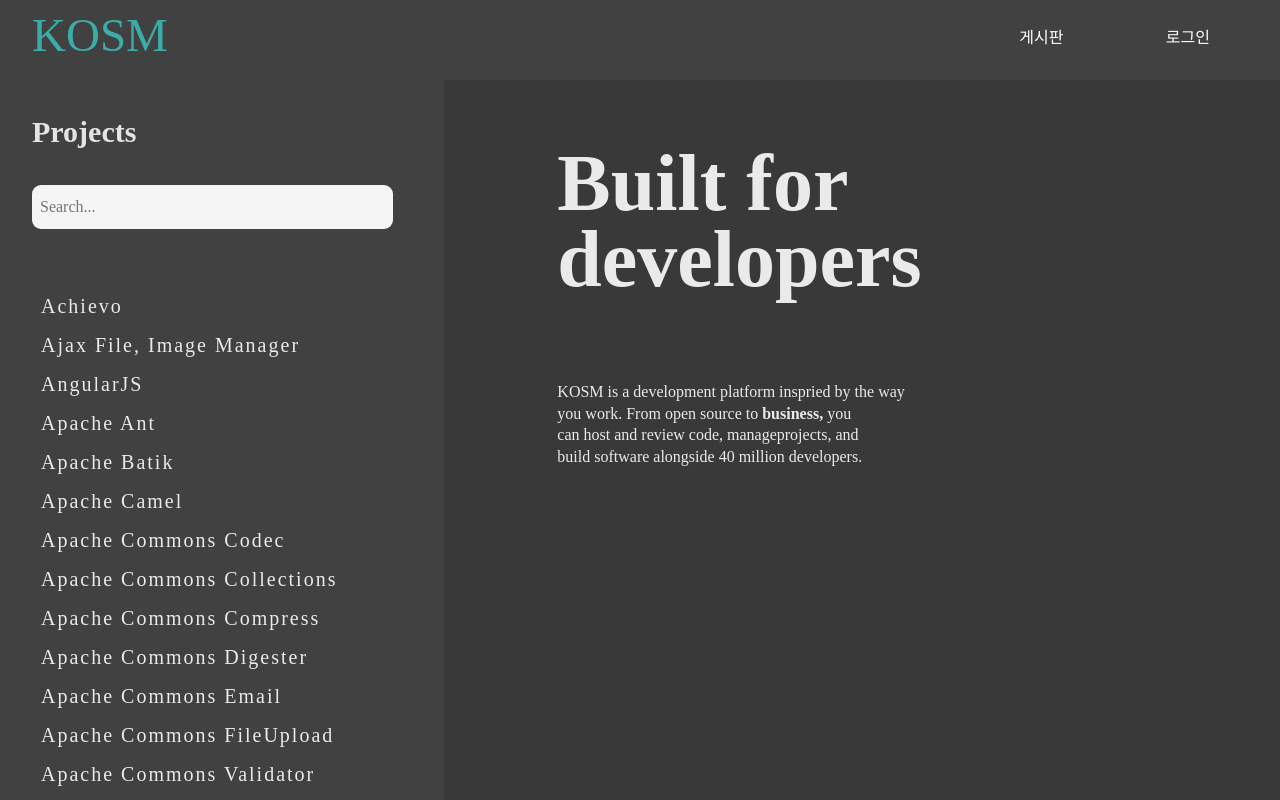
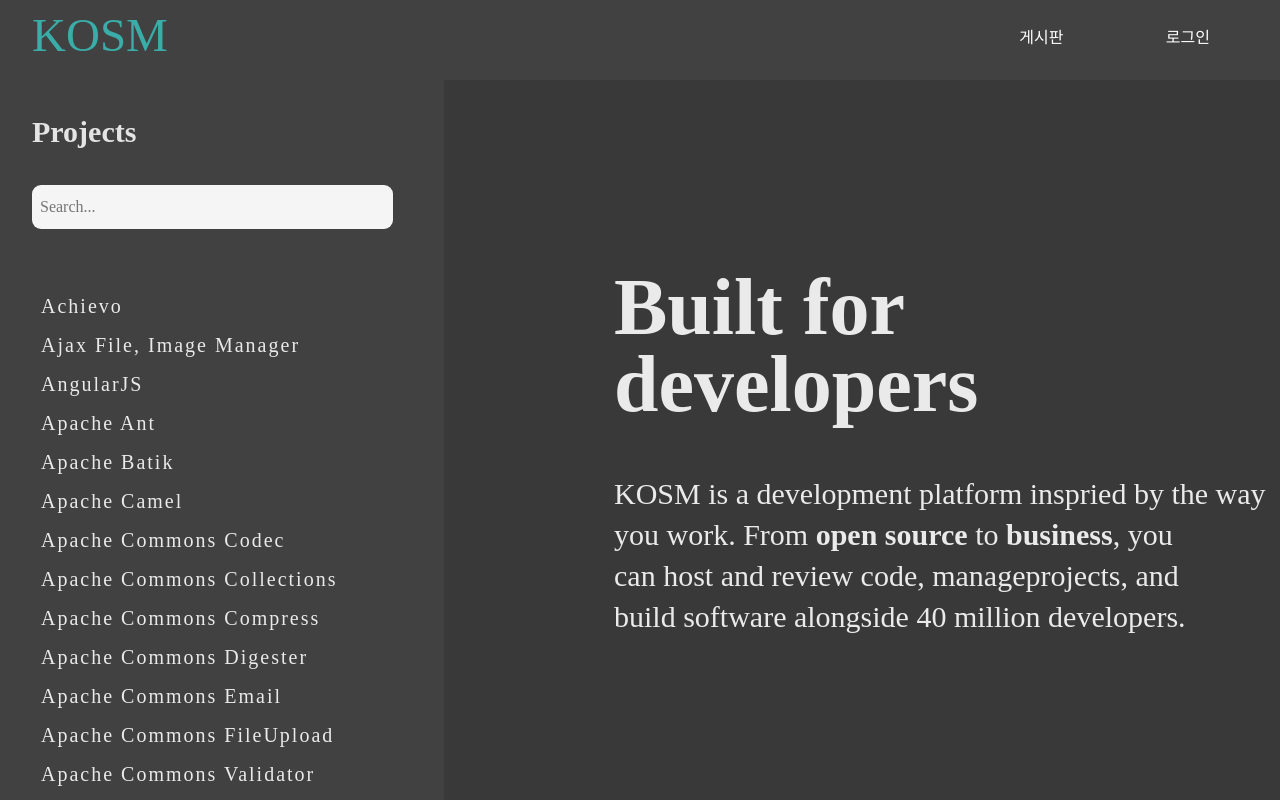
Before and after one commit to 0420syj/KOSM, a React (Create React App) app in the folder test6/frontend/: page / in a window 1280 px wide. Shown: the top 800 px of the page. Built offline with nearby package versions, Linux system fonts and the light colour scheme.

Commit message:
Update BeforeMenu

```diff
--- a/test6/frontend/src/menu/SourceList.js
+++ b/test6/frontend/src/menu/SourceList.js
@@ -13,7 +13,7 @@ const SourceList = () => {
     return (
         <div
             style={{
-                height: '915px',
+                // height: '915px',
                 width: `444px`,
                 background: '#414141',
                 paddingLeft: `${WIDTH * 48}px`,
@@ -61,7 +61,7 @@ const SourceList = () => {
             <div
                 style={{
                     overflowY: 'scroll',
-                    height: '701px' // 추가 계산 필요
+                    height: '702px' // 추가 계산 필요
                 }}>
                 <ul
                     style={{
--- a/test6/frontend/src/menu/before/BeforeLogin.js
+++ b/test6/frontend/src/menu/before/BeforeLogin.js
@@ -2,20 +2,21 @@ import React from 'react';
 import SourceList from '../SourceList';
 import Description from './Description';
 import BeforeMenu from './BeforeMenu';
+import './BeforeLogin.scss';
 
 const BeforeLogin = (props) => {
     return (
-        <div>
-            <div style={{width: '100%'}}>
-                <BeforeMenu/>
+        <div className="container">
+            <div className="top">
+                <BeforeMenu />
             </div>
-            <div style={{display: 'flex'}}>
-                <div>
-                    <SourceList/>
-                </div>
-                <div><Description/></div>
-                {/* <div><Login user={props.user} setUser={props.setUser}/></div> */}
+            <div clasName="left">
+                <SourceList />
             </div>
+            <div className="content">
+                <Description />
+            </div>
+            {/* <div><Login user={props.user} setUser={props.setUser}/></div> */}
         </div>
     )
 }
--- /dev/null
+++ b/test6/frontend/src/menu/before/BeforeLogin.scss
@@ -0,0 +1,32 @@
+.container {
+    position:relative;
+    width: 100%;
+    height: 100%;
+}
+.top {
+    background: #414141;
+    // max-width: 100%;
+    width: 100%;
+    height: 80px;
+    margin: 0px;
+    padding: 0px;
+}
+
+.left {
+    position:absolute;
+    top:80px;
+    left:0;
+    width: 444px;
+}
+
+.content {
+    width: calc(100%  - 444px); // left 너비만큼 빼기
+    height: calc(100% - 80px); // top 높이만큼 빼기
+    padding-left: 170px;
+    padding-top: 189px;
+    position:absolute;
+    top:80px;
+    left:444px;
+    background: #393939;
+    overflow:hidden;
+}
--- a/test6/frontend/src/menu/before/BeforeMenu.js
+++ b/test6/frontend/src/menu/before/BeforeMenu.js
@@ -12,7 +12,6 @@ const BeforeMenu = () => {
     }
 
     return (
-        <div className='container'>
             <div style={{display: 'flex', height: '80px', justifyContent: 'space-between'}}>
                 <div
                     style={{
@@ -96,7 +95,6 @@ const BeforeMenu = () => {
                     </div>
                 </div>
         </div>
-        </div>
     )
 }
 
--- a/test6/frontend/src/menu/before/Description.js
+++ b/test6/frontend/src/menu/before/Description.js
@@ -1,46 +1,19 @@
 import React from 'react';
+import './Description.scss';
 import {WIDTH, HEIGHT} from '../../constants';
+
 const Description = () => {
     return (
-        <div
-            style={{
-                marginLeft: `${WIDTH * 170}px`,
-                marginTop: `${HEIGHT * 80}px`,
-            }}>
-            <div
-                style={{
-                    width: '437px',
-                    height: '186px',
-                    fontFamily: 'NotoSans',
-                    fontSize: '80px',
-                    fontWeight: 'bold',
-                    fontStretch: 'normal',
-                    fontStyle: 'normal',
-                    lineHeight: '0.96',
-                    letterSpacing: 'normal',
-                    textAlign: 'left',
-                    color: '#eaeaea'}}>
+        <div className="content-container">
+            <div className="title">
                 <div>Built for</div>
                 <div>developers</div>
             </div>
-            <div
-                style={{
-                    width: '693px',
-                    marginTop: '50px',
-                    height: '353px',
-                    fontFamily: 'NotoSans',
-                    fontWeight: '300',
-                    fontStretch: 'normal',
-                    fontStyle: 'normal',
-                    lineHeight: '1.37',
-                    letterSpacing: 'normal',
-                    textAlign: 'left',
-                    color: '#eaeaea',
-                }}>
-                    <div>KOSM is a development platform inspried by the way</div>
-                    <div>you work. From <span style={{fontWweight: 'bold'}}>open source</span> to <span style={{fontWeight: 'bold'}}>business,</span> you</div>
-                    <div>can host and review code, manageprojects, and</div>
-                    <div>build software alongside 40 million developers.</div>
+            <div className="description">
+                <div>KOSM is a development platform inspried by the way</div>
+                <div>you work. From <span className="bold-font">open source</span> to <span className="bold-font">business</span>, you</div>
+                <div>can host and review code, manageprojects, and</div>
+                <div>build software alongside 40 million developers.</div>
             </div>
         </div>
     )
--- /dev/null
+++ b/test6/frontend/src/menu/before/Description.scss
@@ -0,0 +1,34 @@
+.content-container {
+    width: 100%;
+    background-color: #393939;
+}
+
+.title {
+    font-style: normal;
+    font-weight: bold;
+    font-size: 80px;
+    line-height: 0.96;
+    font-family: 'NotoSans';
+    font-stretch: normal;
+    letter-spacing: normal;
+    text-align: left;
+    color: #eaeaea;
+}
+
+.description {
+    margin-top: 50px;
+    height: 353px;
+    font-family: 'NotoSans';
+    font-size: 30px;
+    font-weight: 300;
+    font-stretch: normal;
+    font-style: normal;
+    line-height: 1.37;
+    letter-spacing: normal;
+    text-align: left;
+    color: #eaeaea;
+}
+
+.bold-font {
+    font-weight: bold;
+}
```
Also changed, not shown: 1 other file (tests, documents, lock files or other folders).
